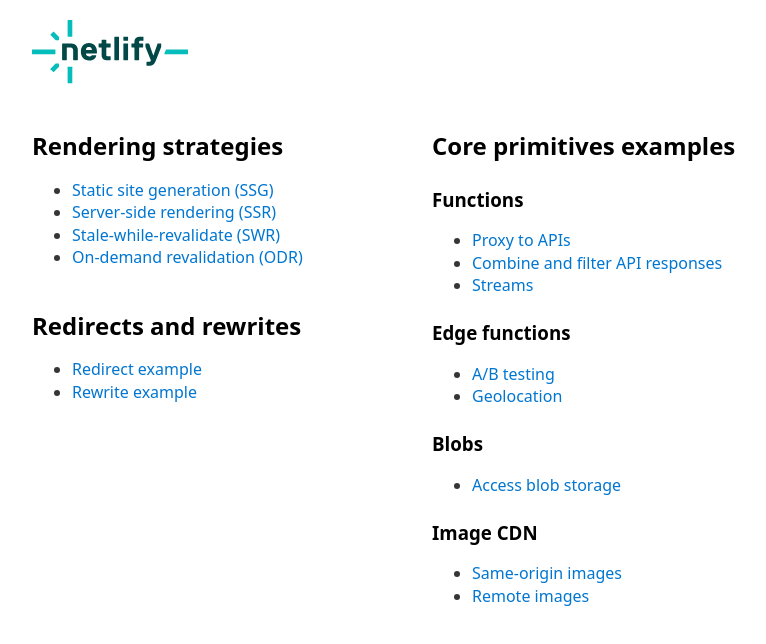
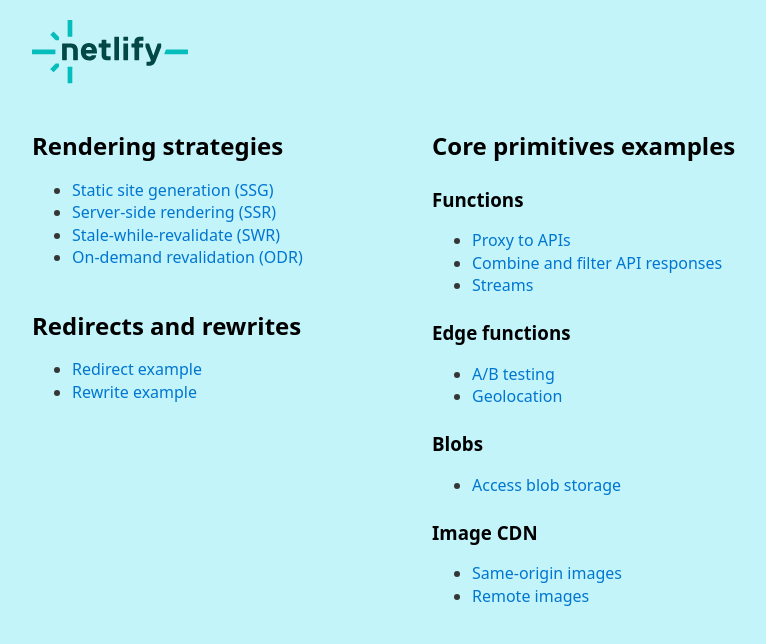
Before and after one commit to netlify/netlify-workshop, a Next.js app: page / in a window 1280 px wide. Shown: the top 644 px of the page, without its empty margins (208-974 px from the left). Built offline with nearby package versions, Linux system fonts and the light colour scheme.

Commit message:
Updating color

```diff
--- a/src/styles/global.css
+++ b/src/styles/global.css
@@ -1,4 +1,8 @@
 @import url("~/node_modules/water.css/out/light.min.css");
+
+body {
+  background-color: #c3f4fa;
+}
 
 .flex {
   display: flex;
```
Also changed, not shown: 1 other file (tests, documents, lock files or other folders).
